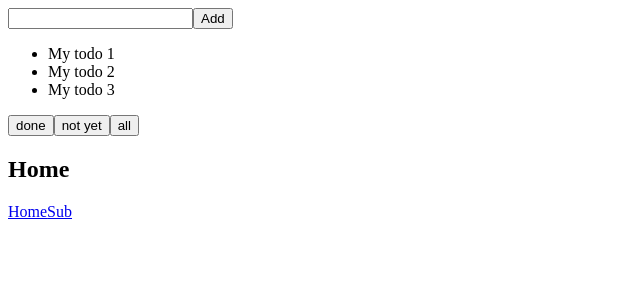
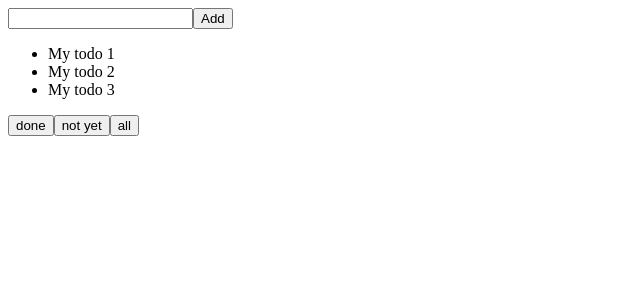
Before and after one commit to arisamiyasaka/todo-app, a React (Create React App) app: page / in a window 1280 px wide. Shown: the top 300 px of the page, without its empty margins (0-640 px from the left). Built offline with nearby package versions, Linux system fonts and the light colour scheme.

Commit message:
chore: Delete files for check working correctory react-router

```diff
--- a/src/components/Home.js
+++ /dev/null
@@ -1,2 +0,0 @@
-import React from 'react'
-export default () => <h2>Home</h2>
--- a/src/components/Sub.js
+++ /dev/null
@@ -1,2 +0,0 @@
-import React from 'react'
-export default () => <h2>Sub</h2>
--- a/src/index.js
+++ b/src/index.js
@@ -4,9 +4,7 @@ import App from './App';
 import registerServiceWorker from './registerServiceWorker';
 import store from './store'
 import {Provider} from 'react-redux'
-import Home from './components/Home'
-import Sub from './components/Sub'
-import {BrowserRouter as Router, Route, Link} from 'react-router-dom'
+import {BrowserRouter as Router, Route} from 'react-router-dom'
 
 /** MEMO: 子コンポーネントで connect() を使用するために、ルートコンポーネントを <Provider> で包む */
 /** MEMO: react-redux をインストールしたことで、 <Provider> 以外が store を明示的に参照しなくなった */
@@ -15,14 +13,6 @@ ReactDOM.render((
     <Provider store={store}>
       <App />
     </Provider>
-    <Router>
-      <div>
-        <Route exact path='/' component={Home} />
-        <Route path='/sub' component={Sub} />
-        <Link to={''}>Home</Link>
-        <Link to={'sub'}>Sub</Link>
-      </div>
-    </Router>
   </div>
 ), document.getElementById('root'));
 
```
